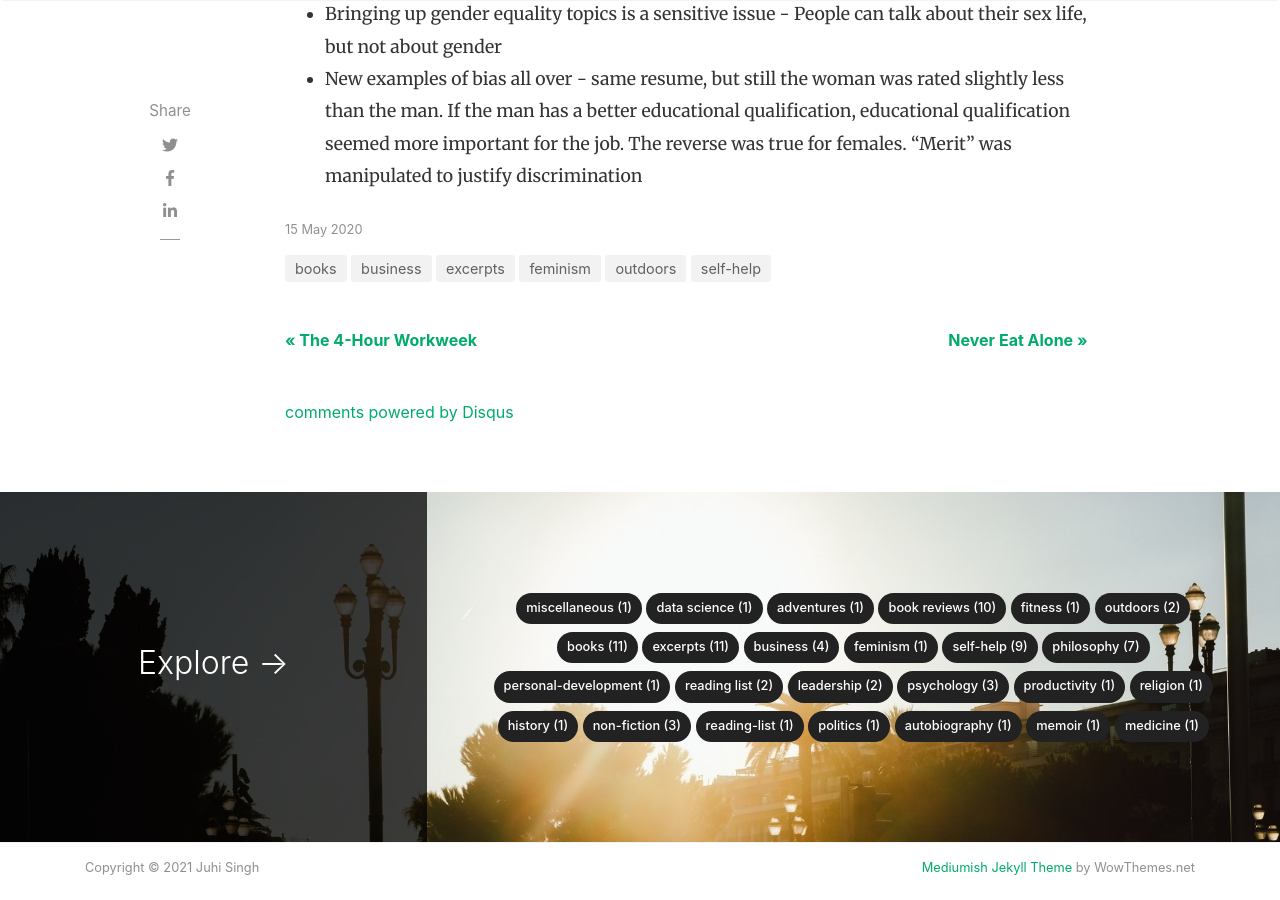
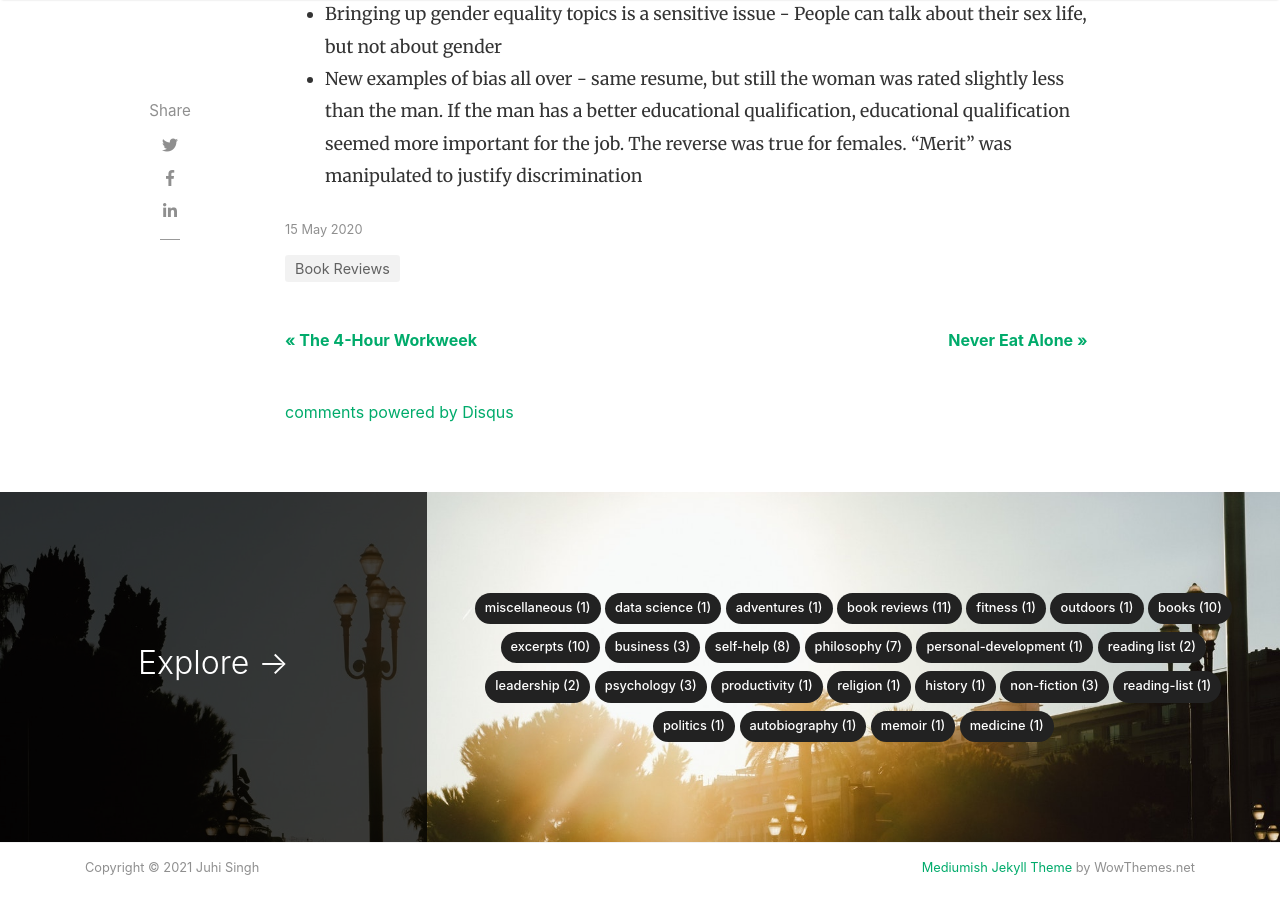
Before and after one commit to jsingh41/jsingh41.github.io, a Jekyll site: the page built from _posts/2020-05-15-lean_in.md, in a window 1280 px wide and 900 px high, scrolled down 4356 px. Built offline with Jekyll 4.4.1, drawn with Linux system fonts in a browser that asks for light colours; nearby versions of some CDN libraries; comment, search, counter and statistics services are not loaded.

Commit message:
Update 2020-05-15-lean_in.md

```diff
--- a/_posts/2020-05-15-lean_in.md
+++ b/_posts/2020-05-15-lean_in.md
@@ -2,7 +2,7 @@
 layout: post
 title:  "Lean In: Women, Work, and the Will to Lead"
 author: juhi
-categories: [ outdoors, books, excerpts, business, feminism, self-help]
+categories: [ Book Reviews]
 image: assets/images/lean_in.jpg
 ---
 
```
